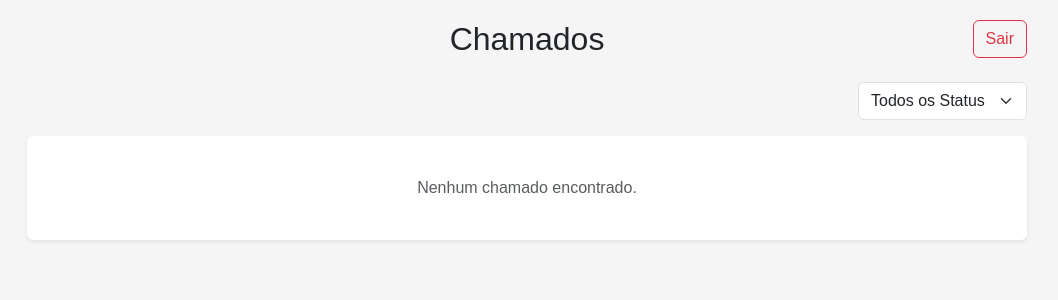
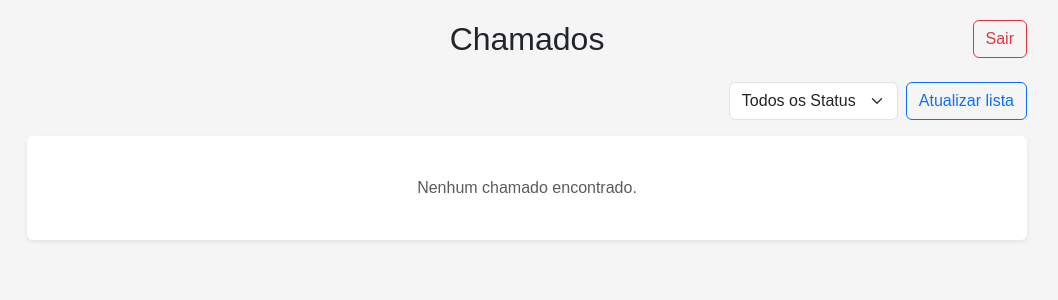
Before and after one commit to HenriqueANunes/AppChamados, a Django app: page /vue/home/ in a window 1280 px wide. Shown: the top 300 px of the page, without its empty margins (113-1171 px from the left). Run offline with Django 5.2, Linux system fonts and the light colour scheme; data that the repository does not hold is empty.

Commit message:
Adicionado botão para atualizar a lista na tela do vue.

```diff
--- a/core/templates/vue/home.html
+++ b/core/templates/vue/home.html
@@ -47,7 +47,12 @@
             <option value="RESOLVIDO">Resolvido</option>
             <option value="CANCELADO">Cancelado</option>
         </select>
+
+        <button class="btn btn-outline-primary" @click="carregarChamados">
+            Atualizar lista
+        </button>
     </div>
+
 
     <div class="table-container bg-white p-3 rounded shadow-sm">
 
```
